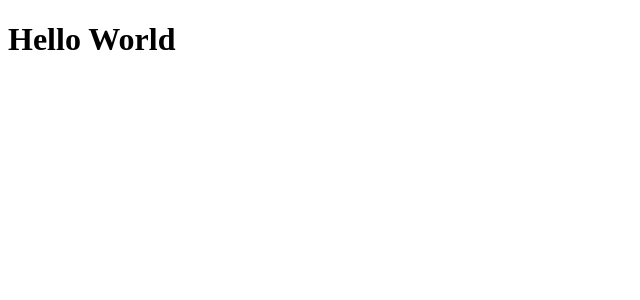
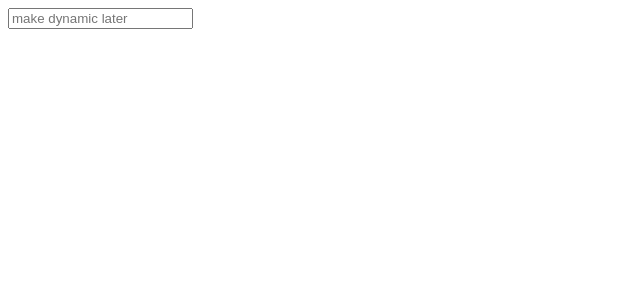
Before and after one commit to apecaves/artist-search, a React app: page / in a window 1280 px wide. Shown: the top 300 px of the page, without its empty margins (0-640 px from the left). Built offline with nearby package versions, Linux system fonts and the light colour scheme.

Commit message:
created SearchInput and rendered in app

```diff
--- a/package.json
+++ b/package.json
@@ -26,7 +26,8 @@
   "license": "ISC",
   "dependencies": {
     "react": "^16.9.0",
-    "react-dom": "^16.9.0"
+    "react-dom": "^16.9.0",
+    "react-router-dom": "^5.0.1"
   },
   "devDependencies": {
     "@babel/core": "^7.5.5",
--- a/src/components/App.js
+++ b/src/components/App.js
@@ -1,5 +1,6 @@
 import React from 'react';
+import SearchInput from './SearchInput/SearchInput';
 
 export default function App() {
-  return <h1>Hello World</h1>;
+  return <SearchInput />;
 }
--- /dev/null
+++ b/src/components/SearchInput/SearchInput.js
@@ -0,0 +1,17 @@
+import React from 'react';
+import PropTypes from 'prop-types';
+
+function SearchInput({ text }) {
+  return (
+    <form>
+      <input type="text" value={text} name={text} placeholder="make dynamic later"></input>
+    </form>
+  );
+
+}
+
+SearchInput.propTypes = {
+  text: PropTypes.string.isRequired
+};
+
+export default SearchInput;
```
Also changed, not shown: 1 other file (tests, documents, lock files or other folders).
